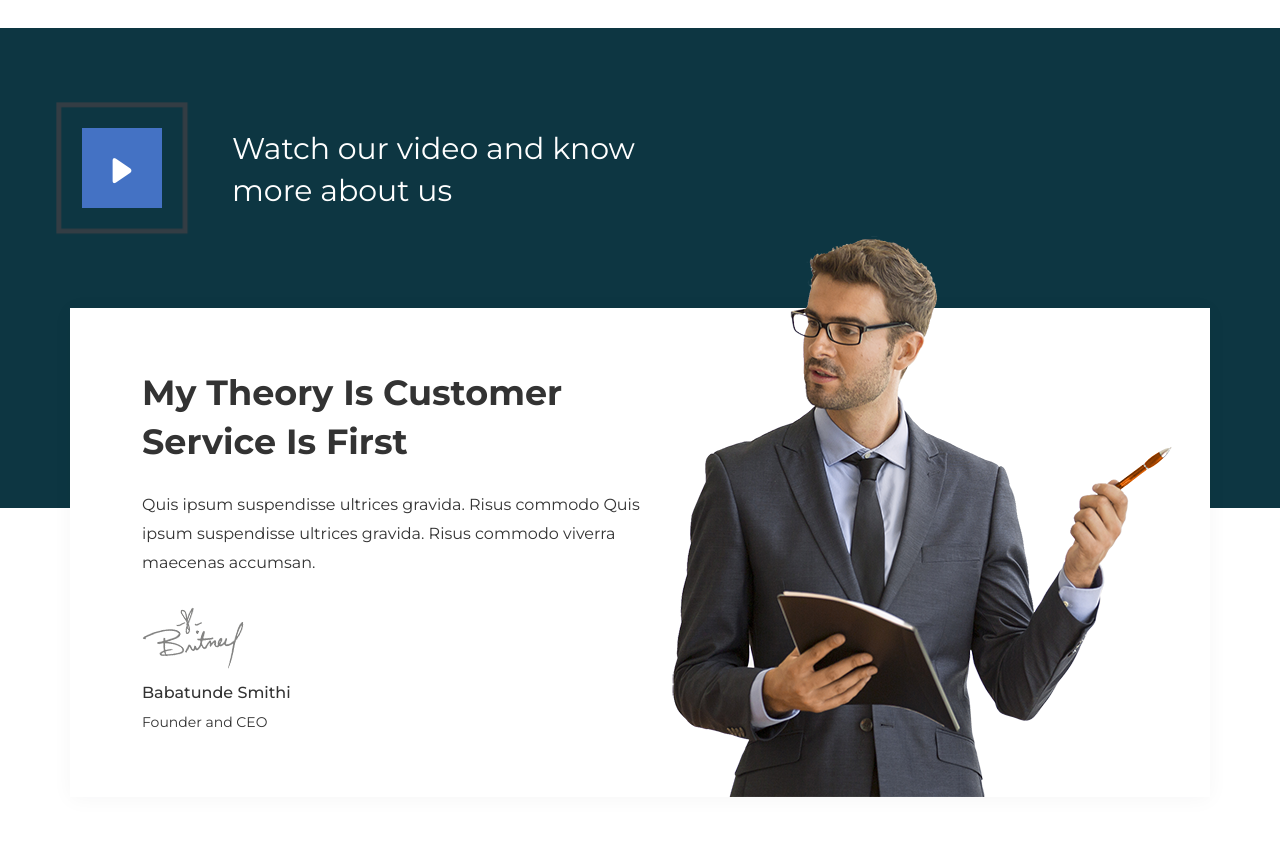
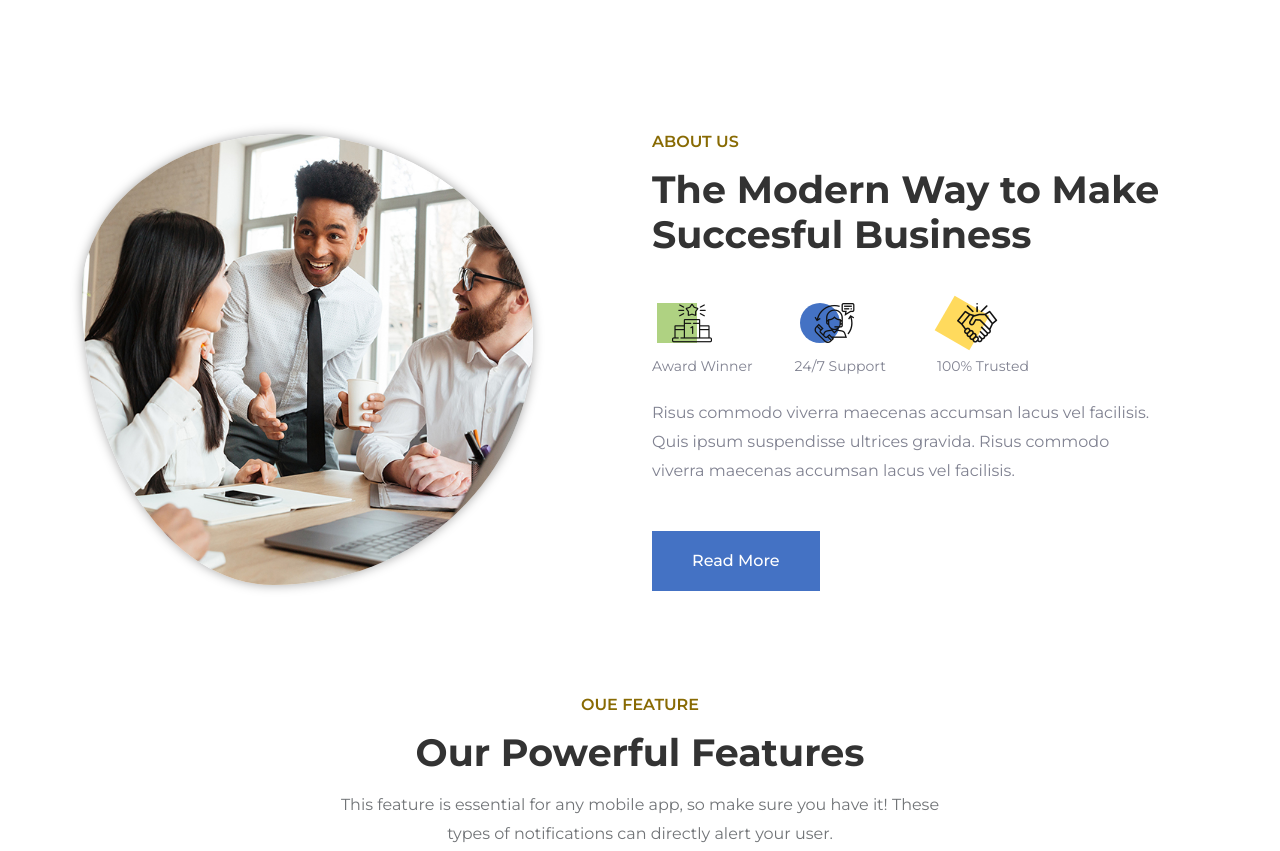
Before and after one commit to mr-vance/ideate, a plain HTML site: page index.html in a window 1280 px wide. Shown: the part 760-1611 px from the top of the page. Drawn offline with Linux system fonts and the light colour scheme.

Commit message:
simplified homepage and added readme

```diff
--- a/index.html
+++ b/index.html
@@ -165,49 +165,6 @@
       <div id="particles-js"></div>
     </div>
 
-    <div class="video-section pt-100">
-      <div class="container">
-        <div class="row">
-          <div class="col-lg-7">
-            <div class="video-text">
-              <a
-                href="https://www.youtube.com/watch?v=Fbps7_mkIT0"
-                class="popup-vimeo"
-              >
-                <i class="flaticon-play"></i>
-              </a>
-              <p>Watch our video and know more about us</p>
-            </div>
-          </div>
-        </div>
-      </div>
-    </div>
-
-    <div class="theory-section">
-      <div class="container">
-        <div class="row theory-area">
-          <div class="col-lg-7">
-            <div class="theory-text">
-              <h2>My Theory is Customer Service is First</h2>
-              <p>
-                Quis ipsum suspendisse ultrices gravida. Risus commodo Quis
-                ipsum suspendisse ultrices gravida. Risus commodo viverra
-                maecenas accumsan.
-              </p>
-              <div class="signature-box">
-                <img src="assets/img/signature.png" alt="signature" />
-                <p>Babatunde Smithi</p>
-                <span>Founder and CEO</span>
-              </div>
-            </div>
-          </div>
-          <div class="theory-img">
-            <img src="assets/img/theory-img.png" alt="theory image" />
-          </div>
-        </div>
-      </div>
-    </div>
-
     <section class="about-section pb-100">
       <div class="container">
         <div class="row align-items-center">
@@ -331,7 +288,7 @@
       </div>
     </section>
 
-    <div class="service-section">
+    <!-- <div class="service-section">
       <div class="container-fluid">
         <div class="row">
           <div class="col-md-7 service-img"></div>
@@ -784,7 +741,7 @@
           </div>
         </div>
       </div>
-    </section>
+    </section> -->
 
     <div class="contact-section pb-100">
       <div class="container">
```
Also changed, not shown: assets/img/readme.png (added), 1 other file.
